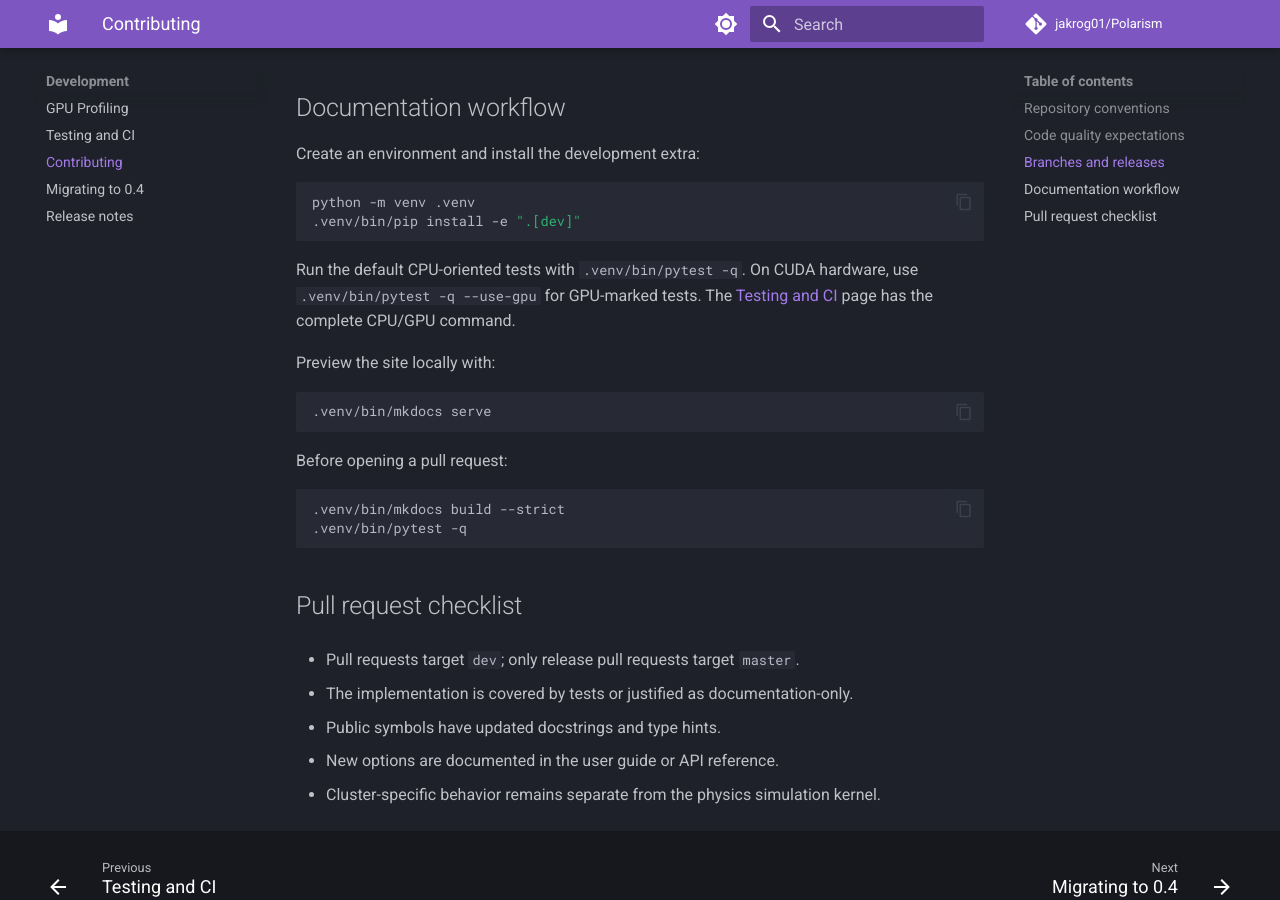
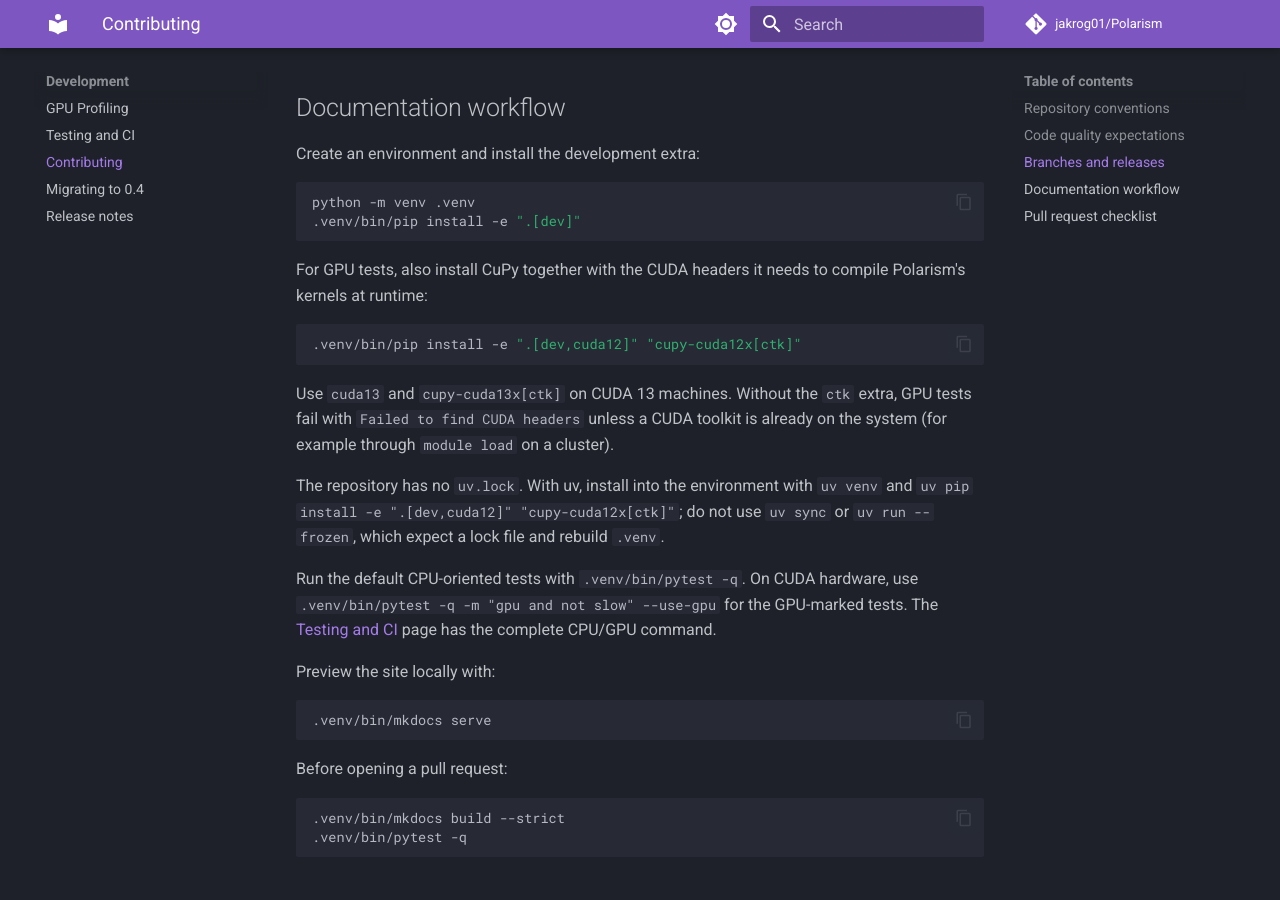
Before and after one commit to jakrog01/Polarism, an MkDocs documentation site: the page built from docs/development/contributing.md, in a window 1280 px wide and 900 px high, scrolled down 1238 px. Built offline with MkDocs 1.6.1 and Material for MkDocs 9.7.7, drawn with Linux system fonts in a browser that asks for light colours; comment, search, counter and statistics services are not loaded.

Commit message:
Document GPU test setup, uv usage and the fast GPU test tier
GPU tests need the CUDA headers (cupy-cuda12x[ctk] or a toolkit module),
the repo has no uv.lock, and -m gpu also selects slow tests.

````diff
--- a/docs/development/contributing.md
+++ b/docs/development/contributing.md
@@ -45,9 +45,26 @@ python -m venv .venv
 .venv/bin/pip install -e ".[dev]"
 ```
 
+For GPU tests, also install CuPy together with the CUDA headers it needs to
+compile Polarism's kernels at runtime:
+
+```bash
+.venv/bin/pip install -e ".[dev,cuda12]" "cupy-cuda12x[ctk]"
+```
+
+Use `cuda13` and `cupy-cuda13x[ctk]` on CUDA 13 machines. Without the `ctk`
+extra, GPU tests fail with `Failed to find CUDA headers` unless a CUDA toolkit
+is already on the system (for example through `module load` on a cluster).
+
+The repository has no `uv.lock`. With uv, install into the environment with
+`uv venv` and `uv pip install -e ".[dev,cuda12]" "cupy-cuda12x[ctk]"`; do not
+use `uv sync` or `uv run --frozen`, which expect a lock file and rebuild
+`.venv`.
+
 Run the default CPU-oriented tests with `.venv/bin/pytest -q`. On CUDA hardware,
-use `.venv/bin/pytest -q --use-gpu` for GPU-marked tests. The
-[Testing and CI](testing-and-ci.md) page has the complete CPU/GPU command.
+use `.venv/bin/pytest -q -m "gpu and not slow" --use-gpu` for the GPU-marked
+tests. The [Testing and CI](testing-and-ci.md) page has the complete CPU/GPU
+command.
 
 Preview the site locally with:
 
````
Also changed, not shown: docs/development/testing-and-ci.md (+4 -0 lines), docs/getting-started/installation.md (+4 -0 lines).
